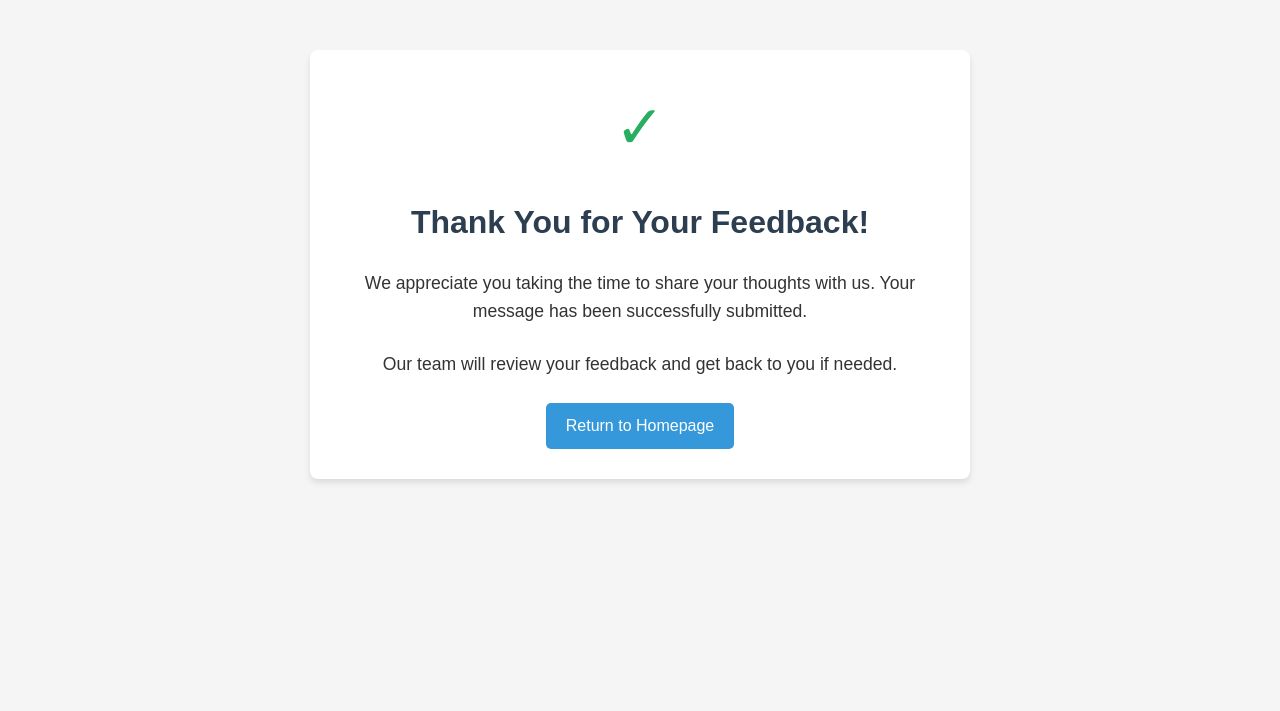
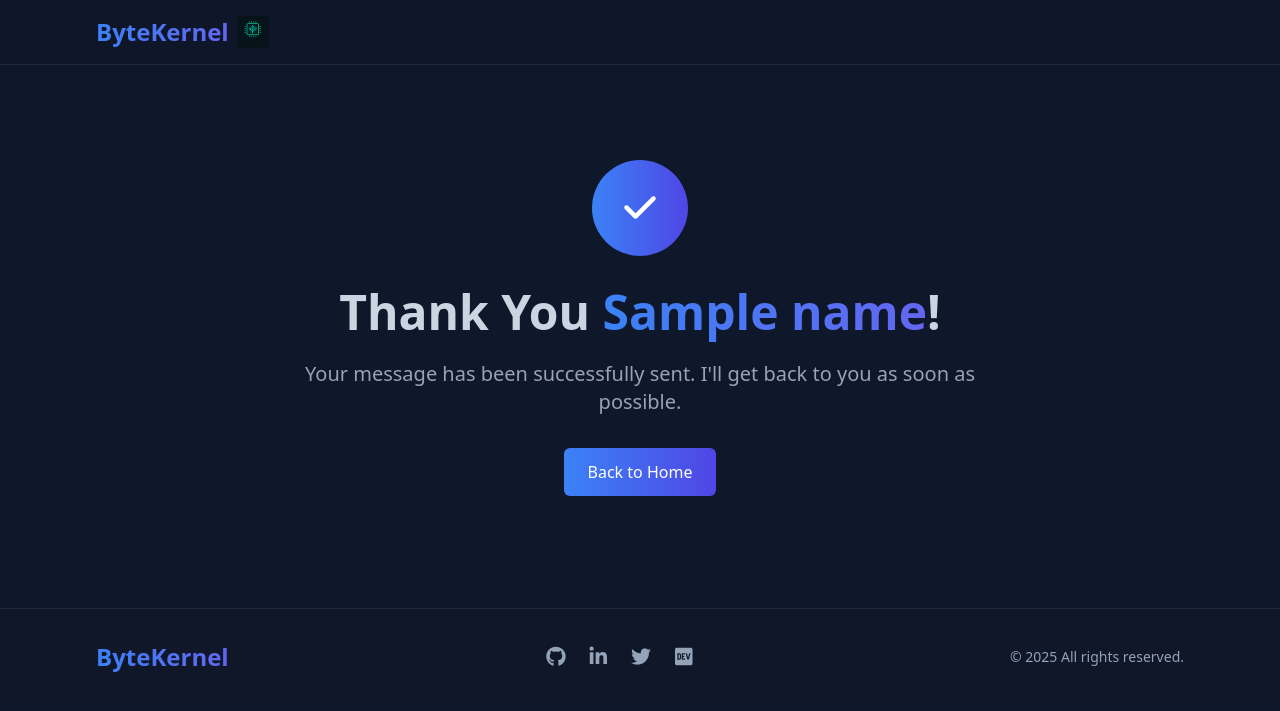
Before and after one commit to p3ter-dev/portfolio, a Node server app: template views/feedback.ejs in a window 1280 px wide. Shown: the top 711 px of the page. Run offline with Node 20, Linux system fonts and the light colour scheme; the template is opened without the code that fills it: most values are stand-ins (such as "Sample title", 1, 10 or a date in 2020); some libraries are stand-ins or nearby versions.

Commit message:
updated the feedback ejs file to be rendered

```diff
--- a/views/feedback.ejs
+++ b/views/feedback.ejs
@@ -3,65 +3,121 @@
 <head>
     <meta charset="UTF-8">
     <meta name="viewport" content="width=device-width, initial-scale=1.0">
-    <title>Thank You for Your Feedback</title>
+    <title>PeterDeveloper</title>
+    <script src="https://cdn.tailwindcss.com"></script>
+    <link rel="stylesheet" href="https://cdnjs.cloudflare.com/ajax/libs/font-awesome/6.4.0/css/all.min.css">
     <style>
-        body {
-            font-family: 'Arial', sans-serif;
-            line-height: 1.6;
-            margin: 0;
-            padding: 0;
-            background-color: #f5f5f5;
-            color: #333;
+        .gradient-text {
+            background: linear-gradient(90deg, #3b82f6, #6366f1);
+            -webkit-background-clip: text;
+            background-clip: text;
+            color: transparent;
         }
-
-        .thank-you-container {
-            max-width: 600px;
-            margin: 50px auto;
-            padding: 30px;
-            background: white;
-            border-radius: 8px;
-            box-shadow: 0 4px 6px rgba(0, 0, 0, 0.1);
-            text-align: center;
+        .card-hover {
+            transition: all 0.3s ease;
         }
-
-        h1 {
-            color: #2c3e50;
-            margin-bottom: 20px;
+        .card-hover:hover {
+            transform: translateY(-5px);
+            box-shadow: 0 10px 20px rgba(0, 0, 0, 0.2);
         }
-
-        p {
-            margin-bottom: 25px;
-            font-size: 1.1em;
+        .nav-link {
+            position: relative;
         }
-
-        .icon {
-            font-size: 60px;
-            color: #27ae60;
-            margin-bottom: 20px;
+        .nav-link::after {
+            content: '';
+            position: absolute;
+            width: 0;
+            height: 2px;
+            bottom: -2px;
+            left: 0;
+            background: linear-gradient(90deg, #3b82f6, #6366f1);
+            transition: width 0.3s ease;
         }
-
-        .btn {
-            display: inline-block;
-            padding: 10px 20px;
-            background: #3498db;
-            color: white;
-            text-decoration: none;
-            border-radius: 5px;
-            transition: background 0.3s;
-        }
-
-        .btn:hover {
-            background: #2980b9;
+        .nav-link:hover::after, .nav-link.active::after {
+            width: 100%;
         }
     </style>
 </head>
-<body>
-    <div class="thank-you-container">
-        <div class="icon">✓</div>
-        <h1>Thank You for Your Feedback!</h1>
-        <p>We appreciate you taking the time to share your thoughts with us. Your message has been successfully submitted.</p>
-        <p>Our team will review your feedback and get back to you if needed.</p>
-        <a href="/" class="btn">Return to Homepage</a>
-    </div>
+<body class="bg-slate-900 text-slate-300">
+    <!-- Navigation -->
+    <nav class="fixed w-full bg-slate-900/80 backdrop-blur-md z-50 border-b border-slate-800">
+        <div class="max-w-6xl mx-auto px-4 sm:px-6 lg:px-8">
+            <div class="flex justify-between h-16 items-center">
+                <div class="flex items-center">
+                    <span class="text-2xl font-bold gradient-text">ByteKernel</span>
+                    <img src="/images/personal-logo.png" alt="Logo" class="h-8 w-8 ml-2">
+                </div>
+                <div class="md:hidden">
+                    <button id="menu-toggle" class="text-slate-300 hover:text-white focus:outline-none" title="Toggle Menu">
+                        <i class="fas fa-bars text-xl"></i>
+                    </button>
+                </div>
+            </div>
+        </div>
+    </nav>
+
+    <!-- Thank You Section -->
+    <section class="pt-32 pb-20 md:pt-40 md:pb-28">
+        <div class="max-w-6xl mx-auto px-4 sm:px-6 lg:px-8">
+            <div class="text-center">
+                <div class="w-24 h-24 bg-gradient-to-r from-blue-500 to-indigo-600 rounded-full flex items-center justify-center mx-auto mb-8">
+                    <i class="fas fa-check text-4xl text-white"></i>
+                </div>
+                <h1 class="text-4xl md:text-5xl font-bold mb-6">
+                    Thank You <span class="gradient-text"><%= name %></span>!
+                </h1>
+                <p class="text-xl text-slate-400 max-w-2xl mx-auto mb-8">
+                    Your message has been successfully sent. I'll get back to you as soon as possible.
+                </p>
+                <div class="flex justify-center space-x-4">
+                    <a href="/" class="px-6 py-3 bg-gradient-to-r from-blue-500 to-indigo-600 rounded-md text-white font-medium hover:opacity-90 transition">
+                        Back to Home
+                    </a>
+                </div>
+            </div>
+        </div>
+    </section>
+
+    <!-- Footer -->
+    <footer class="bg-slate-900/80 border-t border-slate-800 py-8">
+        <div class="max-w-6xl mx-auto px-4 sm:px-6 lg:px-8">
+            <div class="flex flex-col md:flex-row justify-between items-center">
+                <div class="mb-4 md:mb-0">
+                    <span class="text-2xl font-bold gradient-text">ByteKernel</span>
+                </div>
+                <div class="flex space-x-6 mb-4 md:mb-0">
+                    <a href="#" class="text-slate-400 hover:text-blue-400" title="GitHub">
+                        <i class="fab fa-github text-xl"></i>
+                    </a>
+                    <a href="#" class="text-slate-400 hover:text-blue-400" title="LinkedIn Profile">
+                        <i class="fab fa-linkedin-in text-xl"></i>
+                    </a>
+                    <a href="#" class="text-slate-400 hover:text-blue-400" title="Twitter Profile">
+                        <span class="sr-only">Twitter</span>
+                        <i class="fab fa-twitter text-xl"></i>
+                    <a href="#" class="text-slate-400 hover:text-blue-400" title="Dev Profile">
+                        <span class="sr-only">Dev Profile</span>
+                        <i class="fab fa-dev text-xl"></i>
+                    </a>
+                </div>
+                <div class="text-slate-400 text-sm">
+                    &copy; <%= new Date().getFullYear() %> All rights reserved.
+                </div>
+            </div>
+        </div>
+    </footer>
+
+    <script>
+        document.getElementById('menu-toggle').addEventListener('click', function() {
+            const menu = document.getElementById('mobile-menu');
+            menu.classList.toggle('hidden');
+        });
+
+        document.querySelectorAll('#mobile-menu a').forEach(link => {
+            link.addEventListener('click', () => {
+                document.getElementById('mobile-menu').classList.add('hidden');
+            });
+        });
+    </script>
 </body>
 </html>
```
